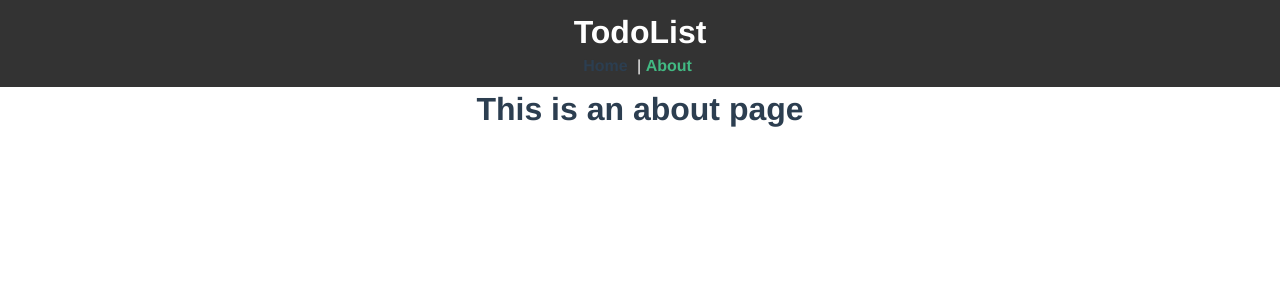
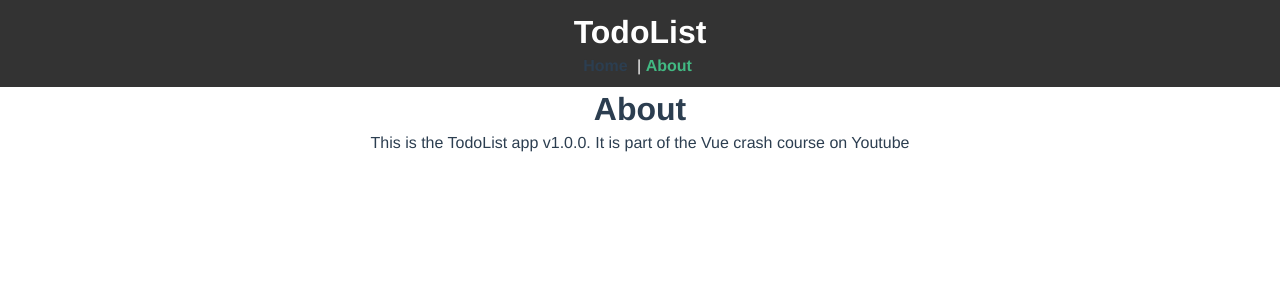
Before and after one commit to franciscovaz/vue-todo-list, a Vue app: page /about in a window 1280 px wide. Shown: the top 300 px of the page. Built offline with nearby package versions, Linux system fonts and the light colour scheme.

Commit message:
update about page and readme

```diff
--- a/src/views/About.vue
+++ b/src/views/About.vue
@@ -1,5 +1,9 @@
 <template>
   <div class="about">
-    <h1>This is an about page</h1>
+    <h1>About</h1>
+    <p>
+      This is the TodoList app v1.0.0. It is part of the Vue crash course on
+      Youtube
+    </p>
   </div>
 </template>
```
Also changed, not shown: 1 other file (tests, documents, lock files or other folders).
